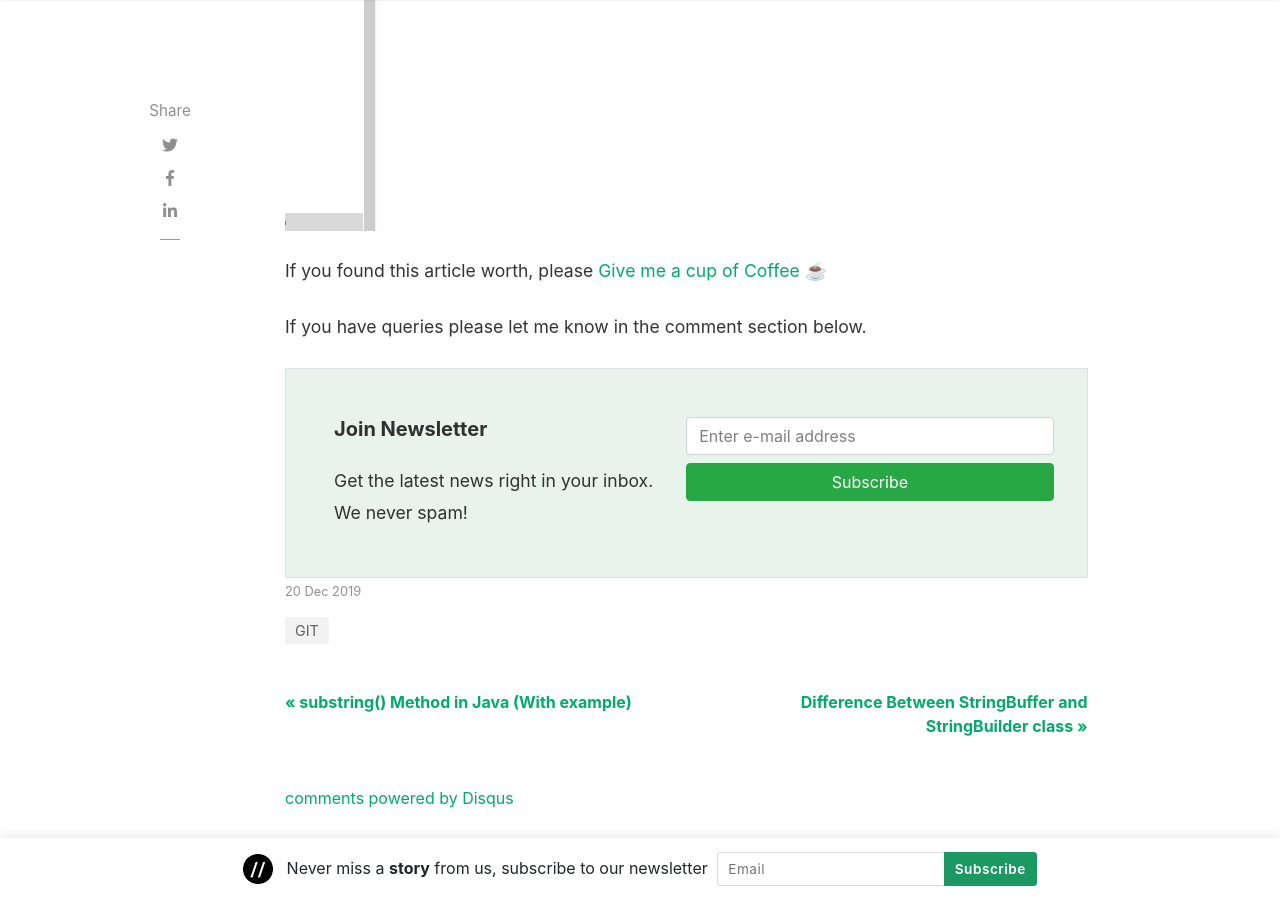
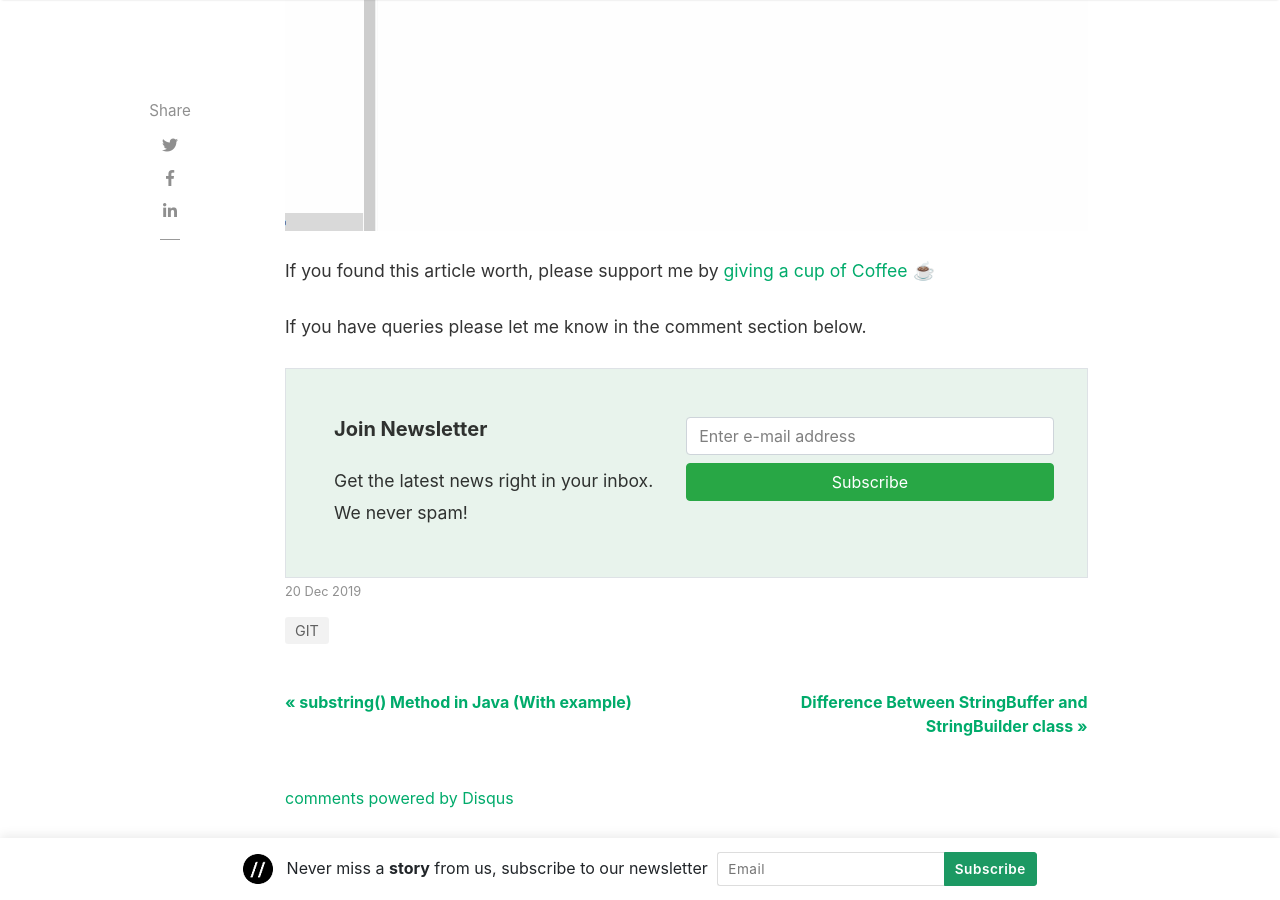
Before and after one commit to coderolls/coderolls-blog, a Jekyll site: the page built from _posts/git/2019-12-20-basic-git-commads.md, in a window 1280 px wide and 900 px high, scrolled down 11953 px. Built offline with Jekyll 4.4.1, drawn with Linux system fonts in a browser that asks for light colours; nearby versions of some CDN libraries; comment, search, counter and statistics services are not loaded.

Commit message:
Change support line

```diff
--- a/_posts/git/2019-12-20-basic-git-commads.md
+++ b/_posts/git/2019-12-20-basic-git-commads.md
@@ -238,6 +238,6 @@ $ git checkout -b <your-new-branch-name>
 
 ![How to create new branch](/assets/images/2019-12-20-basic-git-commands/git-new-branch.gif)
 
-If you found this article worth, please [Give me a cup of Coffee ☕](https://www.paypal.me/GauravKukade)
+If you found this article worth, please support me by [giving a cup of Coffee ☕](https://www.paypal.me/GauravKukade)
 
 If you have queries please let me know in the comment section below.
```
